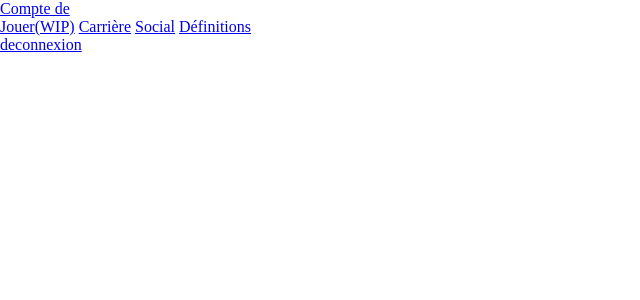
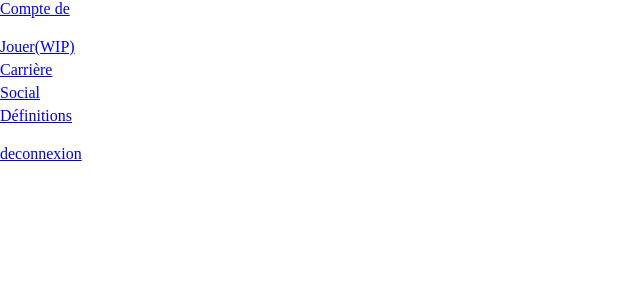
Before and after one commit to Caraidas/Projet-Boggle, a PHP site: page / in a window 1280 px wide. Shown: the top 300 px of the page, without its empty margins (0-640 px from the left). Run offline with PHP 8.4, Linux system fonts and the light colour scheme; the visitor is signed in with stand-in values (Sample User, id 1); data that the repository does not hold is empty.

Commit message:
petites corrections

```diff
--- a/site/css/style.css
+++ b/site/css/style.css
@@ -76,3 +76,10 @@
 .word-input:focus {
     outline: none;
 }
+
+.menu {
+    display: flex;
+    flex-direction: column;
+    gap: 5px;
+    margin: 20px 0px;
+}
--- a/site/php/script-inscription.php
+++ b/site/php/script-inscription.php
@@ -11,7 +11,7 @@
     if ($result > 0) {
         header("Location: ../html/inscription.html");
     } else {
-        $result = $cnx->q("INSERT INTO B_JOUEUR (pseudo, mail, mdp, xp_actuel, photo_de_profil, compte_prive) VALUES('$pseudo', '$mail', '$password', 0, null, 0);");
+        $result = $cnx->q("INSERT INTO B_JOUEUR (pseudo, mail, mdp, xp_actuel, photo_de_profil, compte_prive, date_creation) VALUES('$pseudo', '$mail', '$password', 0, null, 0, NOW());");
         if (count($result) == 0) {
             header("Location: ../html/inscription.html");
         } else {
```
Also changed, not shown: site/php/social.php (+8 -5 lines).
